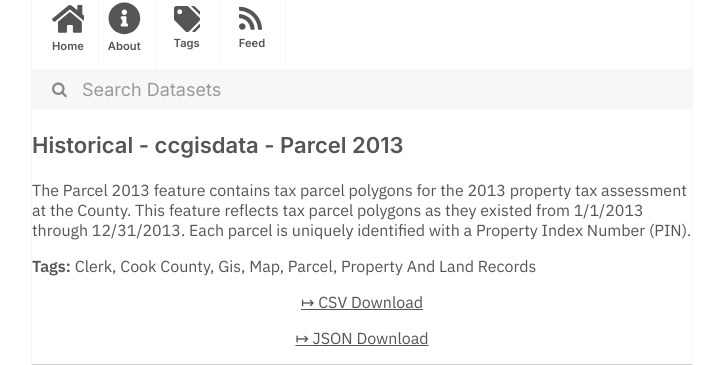
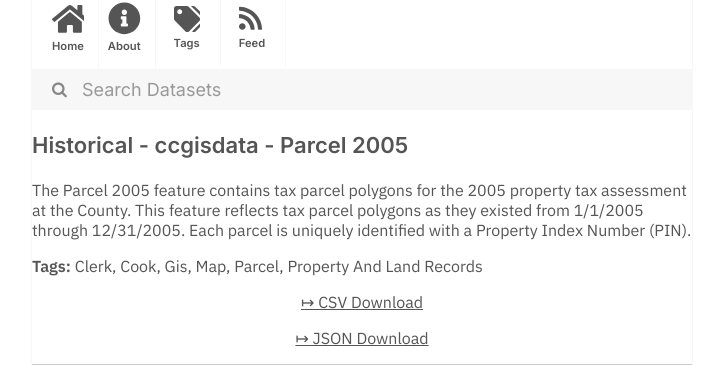
Before and after one commit to dayda-entities/cook-county-of-illinois, a Jekyll site: the page built from _posts/2020-11-10-historical-ccgisdata-parcel-20.md, in a window 1280 px wide. Shown: the part 216-581 px from the top of the page, without its empty margins (278-999 px from the left). Built offline with Jekyll 4.4.1, drawn with Linux system fonts in a browser that asks for light colours.

Commit message:
Publish Data

```diff
--- a/_posts/2020-11-10-historical-ccgisdata-parcel-20.md
+++ b/_posts/2020-11-10-historical-ccgisdata-parcel-20.md
@@ -1,12 +1,12 @@
 ---
-title: Historical - ccgisdata - Parcel 2013
-created: '2020-11-10T16:57:12.183073'
-modified: '2020-11-10T16:57:12.183083'
+title: Historical - ccgisdata - Parcel 2005
+created: '2020-11-10T16:57:29.134258'
+modified: '2020-11-10T16:57:29.134265'
 state: active
 type: dataset
 tags:
   - Clerk
-  - Cook County
+  - Cook
   - Gis
   - Map
   - Parcel
@@ -14,10 +14,10 @@ tags:
 groups:
   - Local Government
 csv_url: >-
-  https://datacatalog.cookcountyil.gov/api/views/3git-3hp2/rows.csv?accessType=DOWNLOAD
+  https://datacatalog.cookcountyil.gov/api/views/7emi-v3x2/rows.csv?accessType=DOWNLOAD
 json_url: >-
-  https://datacatalog.cookcountyil.gov/api/views/3git-3hp2/rows.json?accessType=DOWNLOAD
+  https://datacatalog.cookcountyil.gov/api/views/7emi-v3x2/rows.json?accessType=DOWNLOAD
 layout: post
 
 ---
-The Parcel 2013 feature contains tax parcel polygons for the 2013 property tax assessment at the County. This feature reflects tax parcel polygons as they existed from 1/1/2013 through 12/31/2013. Each parcel is uniquely identified with a Property Index Number (PIN).
+The Parcel 2005 feature contains tax parcel polygons for the 2005 property tax assessment at the County. This feature reflects tax parcel polygons as they existed from 1/1/2005 through 12/31/2005. Each parcel is uniquely identified with a Property Index Number (PIN).
```
